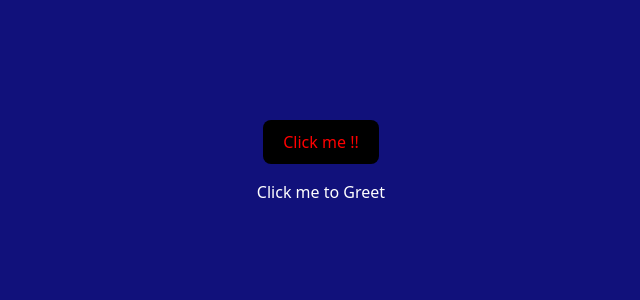
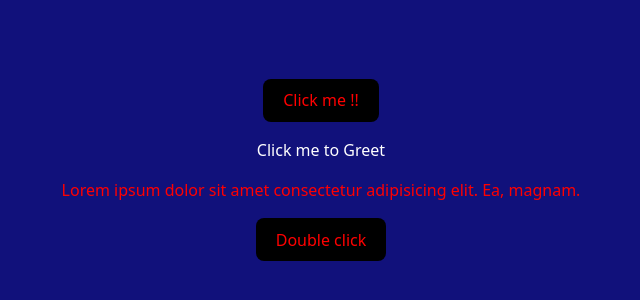
Before and after one commit to anilmonitor/viteTest, a React (Vite) app: page / in a window 1280 px wide. Shown: the part 230-530 px from the top of the page, without its empty margins (319-959 px from the left). Built offline with nearby package versions, Linux system fonts and the light colour scheme.

Commit message:
More event

```diff
--- a/src/components/event/Event.jsx
+++ b/src/components/event/Event.jsx
@@ -8,12 +8,21 @@ function welcome() {
     console.log(`Hello ${name} Welcome!!`);
 }
 
+function handleHover(){
+    console.log("You hover paragraph");
+}
+
+function handleDoubleClick(){
+    console.log("You double click me!!");
+}
 export default function Event() {
     return (
-        <div className="cont">
+        <div className="cont" style={{color: "red"}}>
             <button onClick={hello}>Click me !!</button>
+            <p onClick={welcome} style={{ color: "white" }}>Click me to Greet</p>
 
-            <p onClick={welcome} style={{ color: "white" }}>Click me to Greet</p>
+            <p onMouseOver={handleHover}>Lorem ipsum dolor sit amet consectetur adipisicing elit. Ea, magnam.</p>
+            <button onDoubleClick={handleDoubleClick}>Double click</button>
         </div>
     )
 };
```
